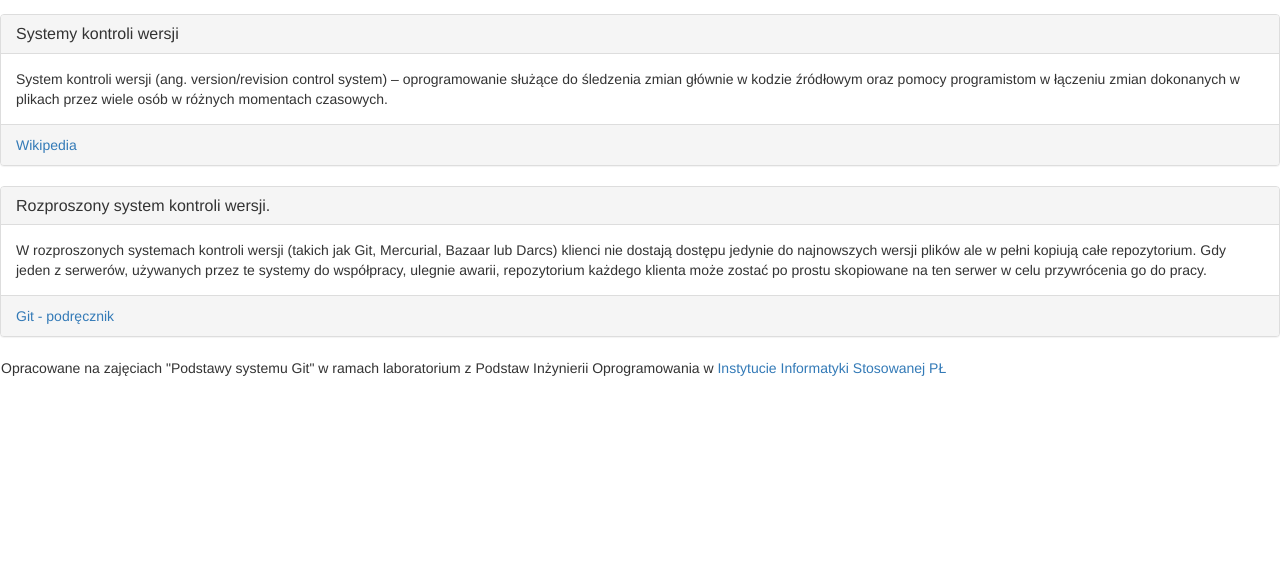
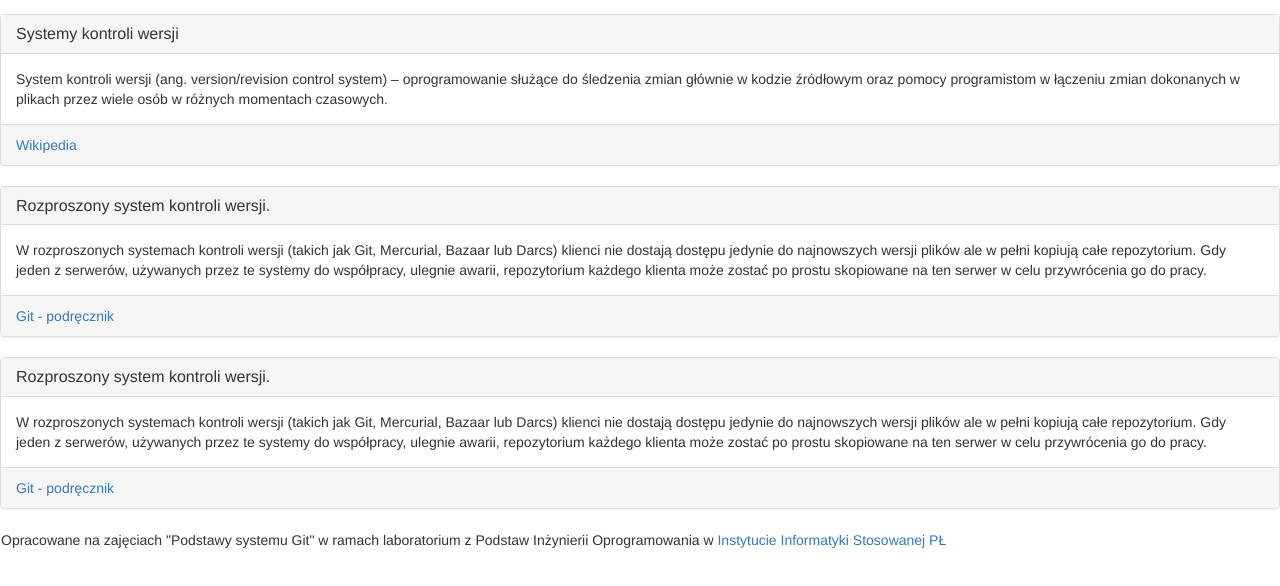
Before and after one commit to marszy/iislabpio_187821, a plain HTML site: page index.html in a window 1280 px wide. Shown: the part 58-644 px from the top of the page. Drawn offline with nearby package versions, Linux system fonts and the light colour scheme.

```diff
--- a/index.html
+++ b/index.html
@@ -38,6 +38,17 @@
 				<a href="http://git-scm.com/book/pl/Pierwsze-kroki-Wprowadzenie-do-kontroli-wersji#Rozproszone-systemy-kontroli-wersji">Git - podręcznik</a>
 			</footer>
 		</section>
+		<section id="section2" class="panel panel-default">
+			<div class="panel-heading">
+	    		<h3 class="panel-title">Rozproszony system kontroli wersji.</h3>
+	  		</div>
+	  		<div class="panel-body">
+		    	W rozproszonych systemach kontroli wersji (takich jak Git, Mercurial, Bazaar lub Darcs) klienci nie dostają dostępu jedynie do najnowszych wersji plików ale w pełni kopiują całe repozytorium. Gdy jeden z serwerów, używanych przez te systemy do współpracy, ulegnie awarii, repozytorium każdego klienta może zostać po prostu skopiowane na ten serwer w celu przywrócenia go do pracy.
+		  	</div>
+			<footer class="panel-footer">
+				<a href="http://git-scm.com/book/pl/Pierwsze-kroki-Wprowadzenie-do-kontroli-wersji#Rozproszone-systemy-kontroli-wersji">Git - podręcznik</a>
+			</footer>
+		</section>
 		<footer  class="navbar">
 			Opracowane na zajęciach "Podstawy systemu Git" w ramach laboratorium z Podstaw Inżynierii Oprogramowania w <a href="http://www.iis.p.lodz.pl/">Instytucie Informatyki Stosowanej PŁ</a>
 		</footer>
```
